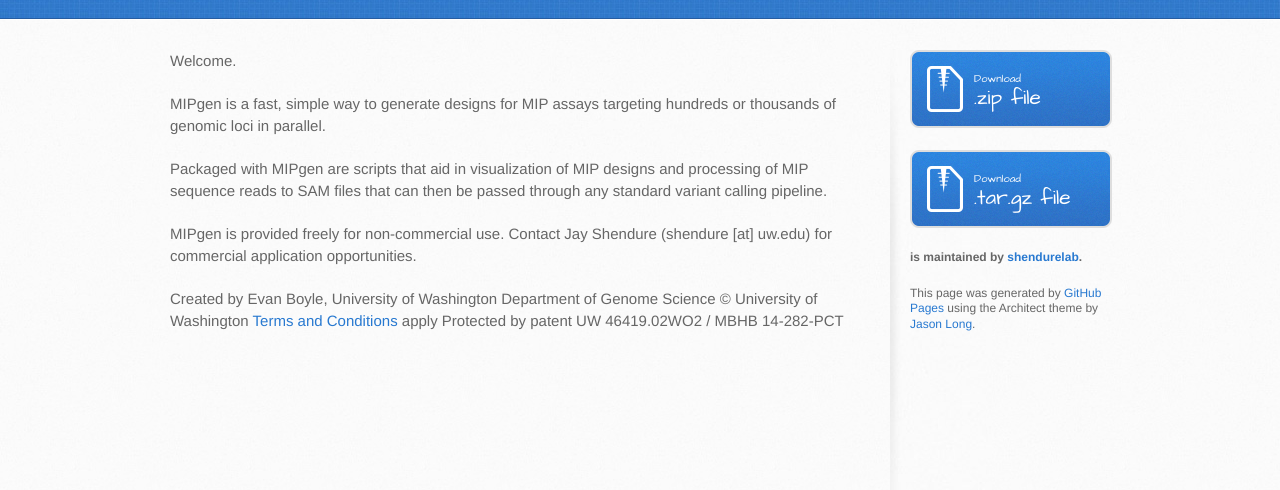
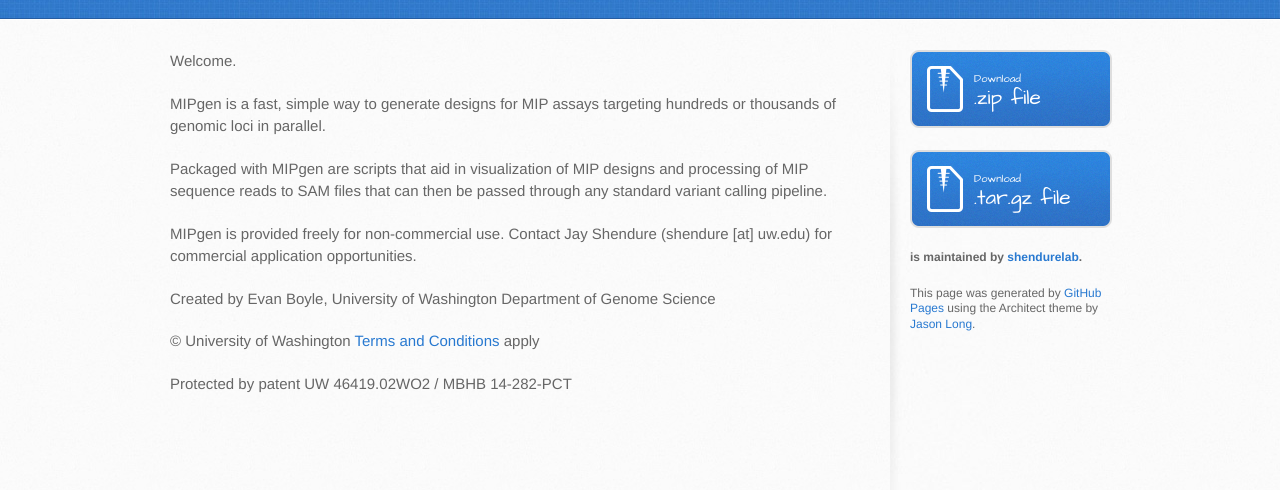
Before and after one commit to shendurelab/MIPGEN, a plain HTML site: page index.html in a window 1280 px wide. Shown: the part 182-672 px from the top of the page. Drawn offline with Linux system fonts and the light colour scheme.

Commit message:
Create gh-pages branch via GitHub

```diff
--- a/index.html
+++ b/index.html
@@ -36,10 +36,12 @@
 
 <p>MIPgen is provided freely for non-commercial use. Contact Jay Shendure (shendure [at] uw.edu) for commercial application opportunities.</p>
 
-<p>Created by Evan Boyle, University of Washington Department of Genome Science
-© University of Washington
-<a href="http://www.washington.edu/online/terms/">Terms and Conditions</a> apply
-Protected by patent UW 46419.02WO2 / MBHB 14-282-PCT</p>
+<p>Created by Evan Boyle, University of Washington Department of Genome Science</p>
+
+<p>© University of Washington
+<a href="http://www.washington.edu/online/terms/">Terms and Conditions</a> apply</p>
+
+<p>Protected by patent UW 46419.02WO2 / MBHB 14-282-PCT</p>
         </section>
 
         <aside id="sidebar">
--- a/params.json
+++ b/params.json
@@ -1 +1 @@
-{"name":"MIPgen","tagline":"One stop MIP design and analysis","body":"Welcome.\r\n\r\nMIPgen is a fast, simple way to generate designs for MIP assays targeting hundreds or thousands of genomic loci in parallel.\r\n\r\nPackaged with MIPgen are scripts that aid in visualization of MIP designs and processing of MIP sequence reads to SAM files that can then be passed through any standard variant calling pipeline.\r\n\r\nMIPgen is provided freely for non-commercial use. Contact Jay Shendure (shendure [at] uw.edu) for commercial application opportunities.\r\n\r\nCreated by Evan Boyle, University of Washington Department of Genome Science\r\n© University of Washington\r\n[Terms and Conditions](http://www.washington.edu/online/terms/) apply\r\nProtected by patent UW 46419.02WO2 / MBHB 14-282-PCT","google":"","note":"Don't delete this file! It's used internally to help with page regeneration."}
+{"name":"MIPgen","tagline":"One stop MIP design and analysis","body":"Welcome.\r\n\r\nMIPgen is a fast, simple way to generate designs for MIP assays targeting hundreds or thousands of genomic loci in parallel.\r\n\r\nPackaged with MIPgen are scripts that aid in visualization of MIP designs and processing of MIP sequence reads to SAM files that can then be passed through any standard variant calling pipeline.\r\n\r\nMIPgen is provided freely for non-commercial use. Contact Jay Shendure (shendure [at] uw.edu) for commercial application opportunities.\r\n\r\nCreated by Evan Boyle, University of Washington Department of Genome Science\r\n\r\n© University of Washington\r\n[Terms and Conditions](http://www.washington.edu/online/terms/) apply\r\n\r\nProtected by patent UW 46419.02WO2 / MBHB 14-282-PCT","google":"","note":"Don't delete this file! It's used internally to help with page regeneration."}
```
